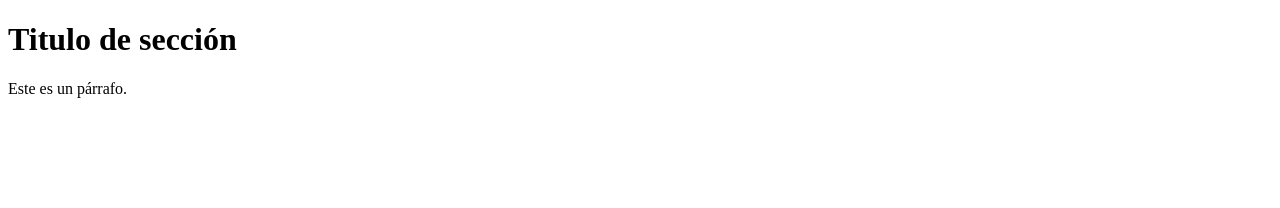
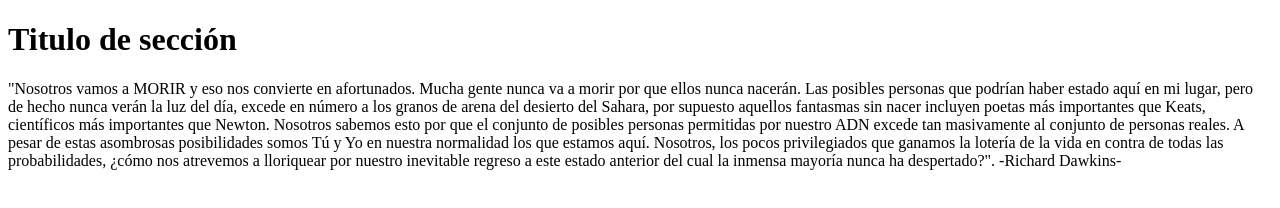
Before and after one commit to jomartinezd/jomartinezd.github.io, a plain HTML site: page index.html in a window 1280 px wide. Drawn offline with Linux system fonts and the light colour scheme.

Commit message:
Ejemplo HTML
Ejemplo HTML

```diff
--- a/index.html
+++ b/index.html
@@ -8,7 +8,11 @@
   <body>
     <div>
         <h1>Titulo de sección</h1>
-        <p>Este es un párrafo.</p>
+        <p>"Nosotros vamos a MORIR y eso nos convierte en afortunados. Mucha gente nunca va a morir por que ellos nunca nacerán. Las posibles personas que podrían haber estado aquí en mi lugar, pero de hecho nunca verán la luz del día, excede en número a los granos de arena del desierto del Sahara, por supuesto aquellos fantasmas sin nacer incluyen poetas más importantes que Keats, científicos más importantes que Newton.
+
+Nosotros sabemos esto por que el conjunto de posibles personas permitidas por nuestro ADN excede tan masivamente al conjunto de personas reales. A pesar de estas asombrosas posibilidades somos Tú y Yo en nuestra normalidad los que estamos aquí.
+
+Nosotros, los pocos privilegiados que ganamos la lotería de la vida en contra de todas las probabilidades, ¿cómo nos atrevemos a lloriquear por nuestro inevitable regreso a este estado anterior del cual la inmensa mayoría nunca ha despertado?". -Richard Dawkins-</p>
     </div>
   </body>
 </html>
```
